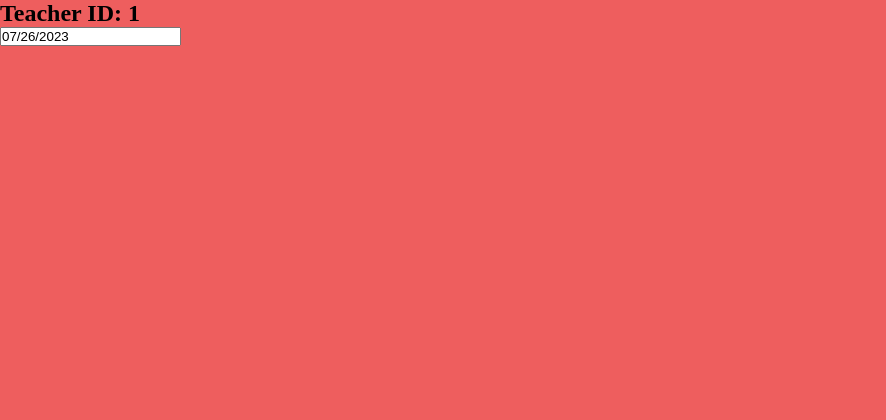
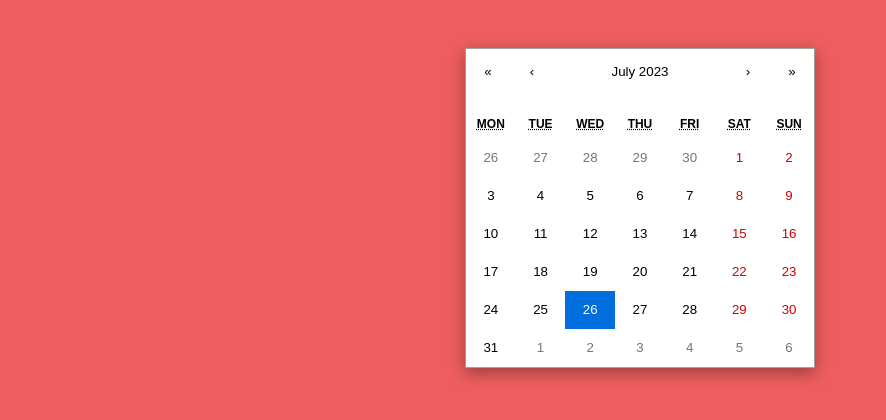
Before and after one commit to pploszaj/TangoTime, a React app: page /teachers/1 in a window 1280 px wide. Shown: the top 420 px of the page, without its empty margins (0-886 px from the left). Built offline with nearby package versions, Linux system fonts and the light colour scheme.

Commit message:
style the calendar and book button

```diff
--- a/package.json
+++ b/package.json
@@ -32,6 +32,7 @@
     "nodemon": "^3.0.1",
     "prisma": "^5.0.0",
     "react": "^18.2.0",
+    "react-calendar": "^4.6.0",
     "react-datepicker": "^4.16.0",
     "react-dom": "^18.2.0",
     "react-router-dom": "^6.14.1",
--- a/src/client/styles.scss
+++ b/src/client/styles.scss
@@ -209,8 +209,18 @@ html, body, #root{
     cursor: pointer;
 }
 
+.booking-page-container{
+    display: flex;
+    flex-direction: column;
+    gap: 4rem;
+}
+
 .calendar-container{
-    height: 100%;
+    height: 70%;
+    display: flex;
+    margin-top: 3rem;
+    justify-content: center;
+    align-items: center;
 }
 
 .times{
@@ -222,14 +232,18 @@ html, body, #root{
 }
 
 .time-btn{
-    height: 2rem;
-    width: 6rem;
+    height: 2.5rem;
+    width: 8rem;
     background-color: inherit;
     border: 1px solid red;
     border-radius: 18px;
     cursor: pointer;
     font-family: 'Lato', sans-serif;
-    font-size: 1rem;
+    font-size: 80%;
+    padding: 8px 8px;
+    display: flex;
+    justify-content: center;
+    align-items: center
 }
 
 .time-btn:focus{
@@ -237,3 +251,21 @@ html, body, #root{
     background-color: blue;
     color: white;
 }
+
+.calendar{
+    border: 1px solid black;
+    box-shadow: rgba(0, 0, 0, 0.35) 0px 5px 15px;
+    width: 25rem;
+}
+
+.book-btn-container{
+    display: flex;
+    justify-content: center;
+}
+
+.book-btn{
+    height: 3rem;
+    width: 8rem;
+    border: 1px solid blue;
+    border-radius: 15px;
+}
--- a/src/components/TeacherCalendar.tsx
+++ b/src/components/TeacherCalendar.tsx
@@ -2,13 +2,15 @@ import React, { useState } from "react";
 import DatePicker from "react-datepicker";
 import { useParams } from "react-router-dom";
 import TeacherTimes from "./TeacherTimes";
+import Calendar from "react-calendar";
+import "react-calendar/dist/Calendar.css";
 
 const TeacherCalendar = () => {
   const [date, setDate] = useState(new Date());
-  const [day, setDay] = useState('');
-  const {id} = useParams();
+  const [day, setDay] = useState("");
+  const { id } = useParams();
 
-  const handleDateChange = (currDate: Date) => {
+  const handleDateChange = (currDate: any) => {
     setDate(currDate);
 
     const dayOfWeek = currDate.getDay();
@@ -29,8 +31,14 @@ const TeacherCalendar = () => {
 
   return (
     <>
-      <DatePicker selected={date} onChange={handleDateChange} />
-      {day && <TeacherTimes dayOfWeek={day} teacherId = {id}/>}
+      <div className="calendar-container">
+        <Calendar
+          value={date}
+          onChange={handleDateChange}
+          className="calendar"
+        />
+      </div>
+      {day && <TeacherTimes dayOfWeek={day} teacherId={id} />}
     </>
   );
 };
--- a/src/components/TeacherTimes.tsx
+++ b/src/components/TeacherTimes.tsx
@@ -41,11 +41,16 @@ const TeacherTimes = ({ dayOfWeek, teacherId }: TeacherTimesProp) => {
     }
 
     return (
-      <div className="times">
-        {arrayOfTimes.map((time, i) => {
-          return <TimeButtons key={i} time={time}></TimeButtons>;
-        })}
-      </div>
+      <>
+        <div className="times">
+          {arrayOfTimes.map((time, i) => {
+            return <TimeButtons key={i} time={time}></TimeButtons>;
+          })}
+        </div>
+        <div className="book-btn-container">
+          <button className="book-btn">Book</button>
+        </div>
+      </>
     );
   } else return null;
 };
--- a/src/pages/TeacherBooking.tsx
+++ b/src/pages/TeacherBooking.tsx
@@ -7,8 +7,8 @@ const TeacherBooking = () => {
     const {id} = useParams();
 
   return (
-    <div className='calendar-container'>
-        <h2>Teacher ID: {id}</h2>
+    <div className='booking-page-container'>
+        {/* <h2>Teacher ID: {id}</h2> */}
         <TeacherCalendar/>
     </div>
   )
```
Also changed, not shown: 1 other file (tests, documents, lock files or other folders).
